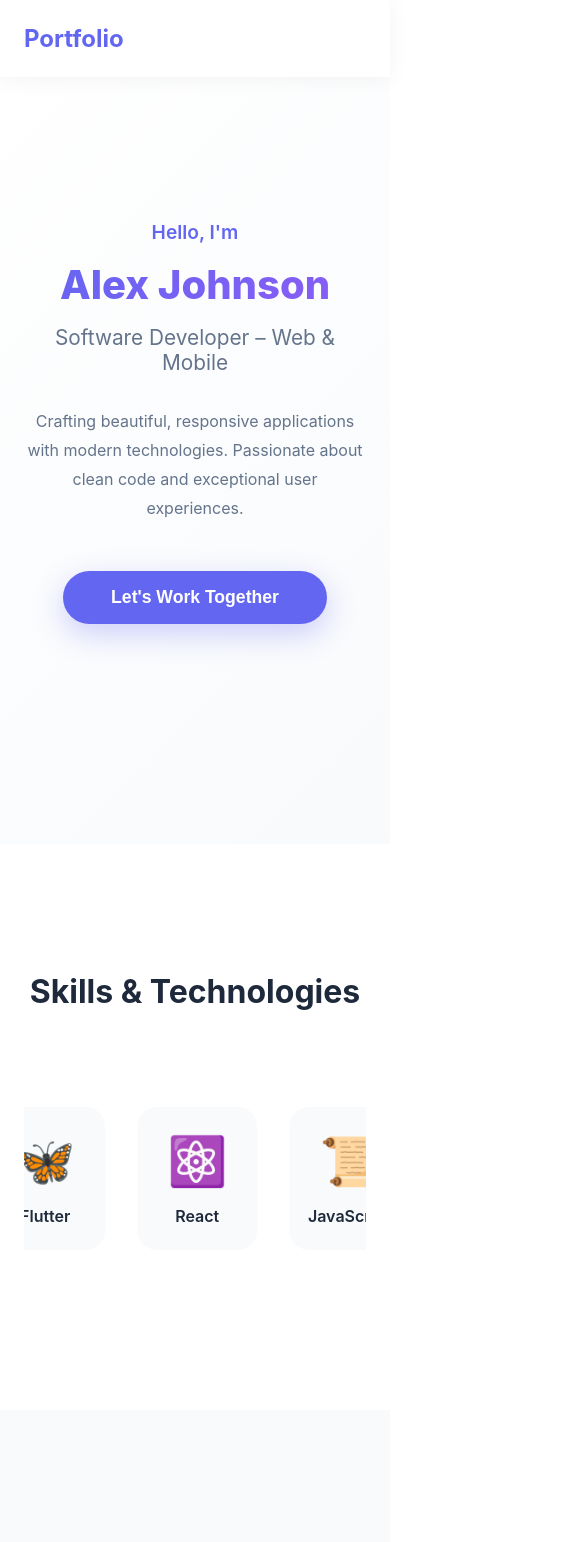
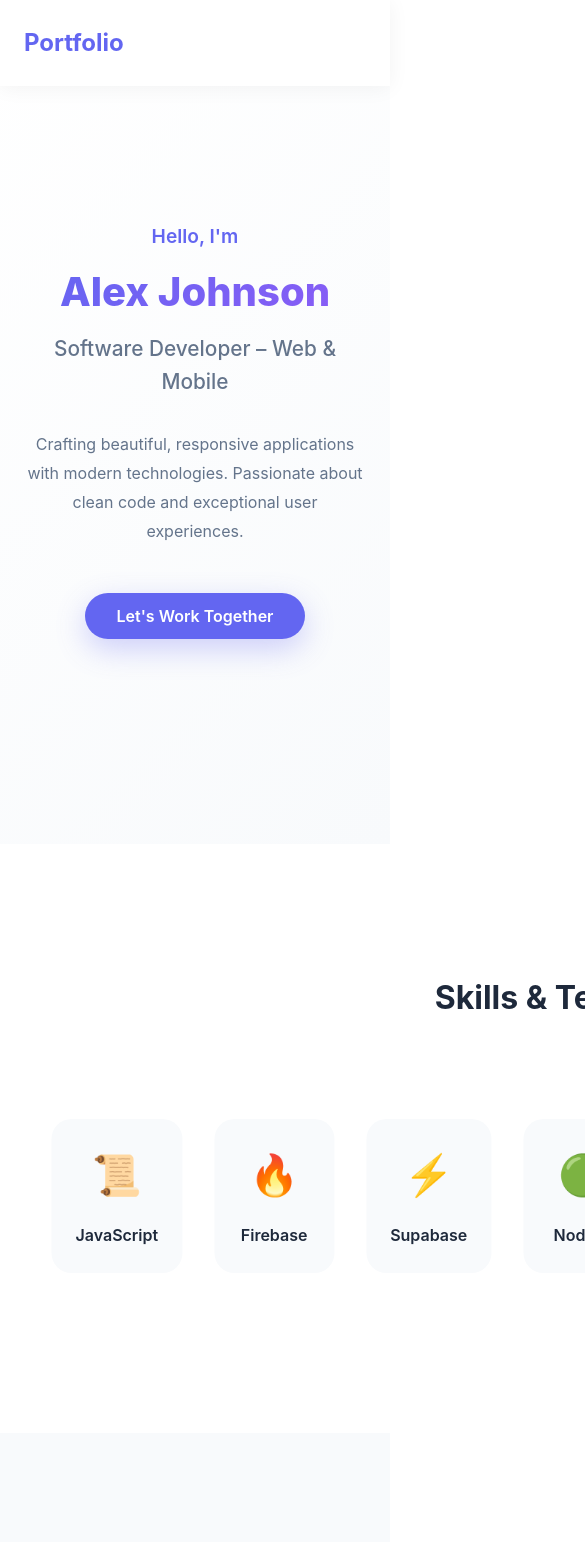
Before and after one commit to Emmanuelmyk/portfolio, a React (Vite) app: page / in a window 390 px wide. Shown: the top 1542 px of the page, 585 px wide, since content can reach past the window. Built offline with nearby package versions, Linux system fonts and the light colour scheme.

Commit message:
bug fixed

```diff
--- a/index.html
+++ b/index.html
@@ -10,6 +10,7 @@
 
 <body>
   <div id="root"></div>
+  <script type="module" src="/src/main.jsx"></script>
 </body>
 
 </html>
--- a/src/components/Hero/Hero.css
+++ b/src/components/Hero/Hero.css
@@ -6,12 +6,16 @@
   position: relative;
   overflow: hidden;
   background: linear-gradient(135deg, #ffffff 0%, #f8fafc 100%);
+  padding-top: 80px; /* Account for fixed navbar */
 }
 
 .hero-content {
   text-align: center;
   z-index: 1;
   animation: fadeInUp 1s ease;
+  width: 100%;
+  max-width: 800px;
+  margin: 0 auto;
 }
 
 .hero-greeting {
@@ -33,6 +37,7 @@
   background-clip: text;
   opacity: 0;
   animation: fadeInUp 0.8s ease 0.4s forwards;
+  line-height: 1.2;
 }
 
 .hero-role {
@@ -41,6 +46,7 @@
   margin-bottom: 2rem;
   opacity: 0;
   animation: fadeInUp 0.8s ease 0.6s forwards;
+  font-weight: 500;
 }
 
 .hero-intro {
@@ -76,6 +82,10 @@
 }
 
 @media (max-width: 768px) {
+  .hero {
+    padding-top: 100px;
+  }
+
   .hero-name {
     font-size: 2.5rem;
   }
@@ -87,4 +97,9 @@
   .hero-intro {
     font-size: 1rem;
   }
+
+  .cta-button {
+    padding: 0.8rem 2rem;
+    font-size: 1rem;
+  }
 }
--- a/src/components/Skills/Skills.css
+++ b/src/components/Skills/Skills.css
@@ -15,12 +15,18 @@
   overflow: hidden;
   position: relative;
   padding: 2rem 0;
+  width: 100%;
 }
 
 .skills-track {
   display: flex;
   gap: 3rem;
   animation: scroll 30s linear infinite;
+  width: max-content;
+}
+
+.skills-track:hover {
+  animation-play-state: paused;
 }
 
 .skill-item {
@@ -33,6 +39,7 @@
   background: var(--bg-light);
   border-radius: 20px;
   transition: all 0.3s ease;
+  flex-shrink: 0;
 }
 
 .skill-item:hover {
@@ -47,6 +54,16 @@
 .skill-name {
   font-weight: 600;
   color: var(--text-dark);
+  white-space: nowrap;
+}
+
+@keyframes scroll {
+  0% {
+    transform: translateX(0);
+  }
+  100% {
+    transform: translateX(-50%);
+  }
 }
 
 @media (max-width: 768px) {
@@ -62,4 +79,8 @@
     min-width: 120px;
     padding: 1.5rem;
   }
+
+  .skill-icon {
+    font-size: 2.5rem;
+  }
 }
--- a/src/styles/global.css
+++ b/src/styles/global.css
@@ -15,12 +15,22 @@
   --shadow-hover: 0 30px 80px rgba(99, 102, 241, 0.15);
 }
 
+html {
+  scroll-behavior: smooth;
+}
+
 body {
   font-family: -apple-system, BlinkMacSystemFont, "Segoe UI", "Roboto",
     sans-serif;
   color: var(--text-dark);
   overflow-x: hidden;
   background: var(--bg-white);
+  line-height: 1.6;
+}
+
+/* Add padding to account for fixed navbar */
+#home {
+  padding-top: 80px;
 }
 
 .container {
@@ -29,6 +39,22 @@ body {
   padding: 0 2rem;
 }
 
+/* Section spacing */
+section {
+  min-height: 100vh;
+  display: flex;
+  align-items: center;
+}
+
+.section-title {
+  text-align: center;
+  font-size: 3rem;
+  font-weight: 700;
+  margin-bottom: 4rem;
+  color: var(--text-dark);
+}
+
+/* Animations */
 @keyframes fadeInUp {
   from {
     opacity: 0;
@@ -49,9 +75,35 @@ body {
   }
 }
 
+/* Smooth transitions */
+* {
+  transition: color 0.3s ease, background-color 0.3s ease;
+}
+
+a {
+  text-decoration: none;
+  color: inherit;
+}
+
+button {
+  font-family: inherit;
+  cursor: pointer;
+  border: none;
+  outline: none;
+}
+
 /* RESPONSIVE */
 @media (max-width: 768px) {
   .container {
     padding: 0 1.5rem;
   }
+
+  .section-title {
+    font-size: 2rem;
+  }
+
+  section {
+    min-height: auto;
+    padding: 4rem 0;
+  }
 }
```
